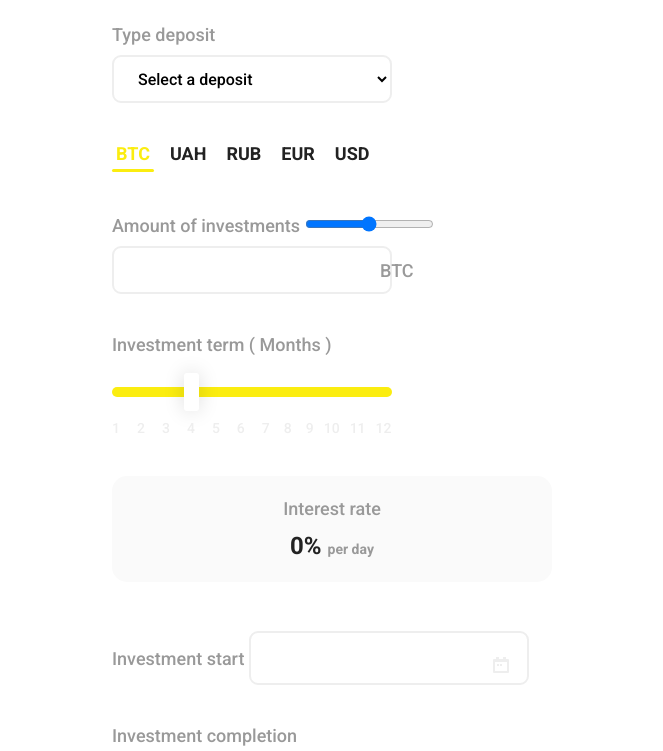
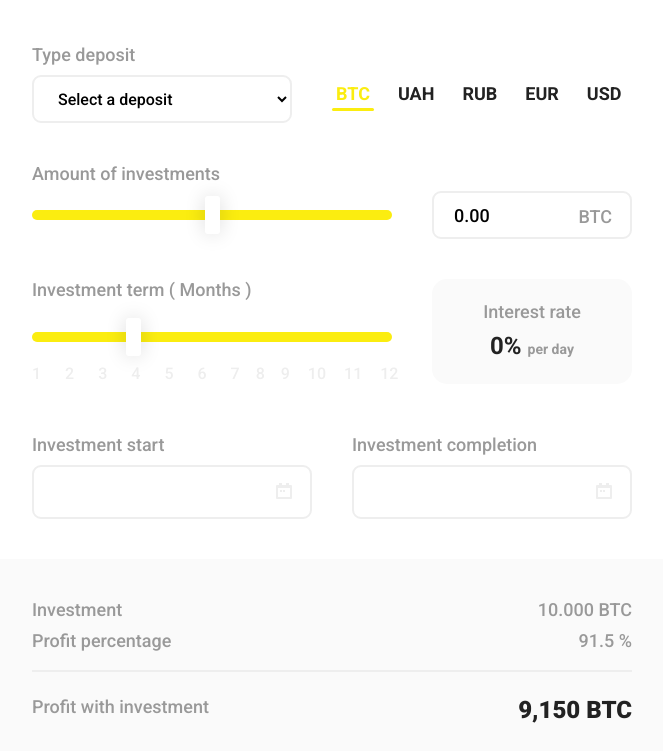
Before and after one commit to NataliiaValko/calculator, a website built with webpack: page src/index.html in a window 1280 px wide. Shown: the part 124-875 px from the top of the page, without its empty margins (308-971 px from the left). Built offline with nearby package versions, Linux system fonts and the light colour scheme.

Commit message:
adds css styles mobile

```diff
--- a/src/index.html
+++ b/src/index.html
@@ -1,5 +1,6 @@
 <!DOCTYPE html>
 <html lang="en">
+
 <head>
   <meta charset="UTF-8" />
   <meta name="viewport" content="width=device-width, initial-scale=1.0" />
@@ -11,6 +12,7 @@
   <!-- <link href="../dist/css/datepicker.min.css" rel="stylesheet" type="text/css"> -->
   <!-- <link rel="stylesheet" href="./css/main.min.css"> -->
 </head>
+
 <body>
   <header class="header">
     <div class="container">
@@ -25,10 +27,11 @@
   <section class="details">
     <div class="container">
       <h2 class="visually-hidden details__title">Deposit details</h2>
-        <form class="details__form-type" name="details-deposit" action="data-deposit.js">
-          <label class="details__label">Type deposit
+      <form class="details__form" name="details-deposit" action="data-deposit.js">
+        <div class="details__type-thumb">
+          <label class="details__label details__label-type">Type deposit
             <!-- <input type="text" name="type" id="type" list="deposit-type"> -->
-            <select class="details__select" size="1" name="type" required>//////////////////
+            <select class="details__select" size="1" name="type" required>
               <!-- <option></option> -->
               <option class="details__option" selected="selected" disabled>Select a deposit</option>
               <option class="details__option" value="Short-term">Short-term</option>
@@ -53,15 +56,20 @@
               <button type="button" class="currency__value">USD</button>
             </li>
           </ul>
+        </div>
         <label class="details__label details__label-amount">Amount of investments
+          <div class="details__input-thumb">
             <input type="range" min="0" max="10000" step="any" name="amount" class="details__amount-rang">
-            <input type="text" name="amount" class="details__amount-input">
+            <input type="text" name="amount" class="details__amount-input" value="0.00">
             <span class="details__amount-currency">BTC</span>
+          </div>
         </label>
-          <label class="details__label">Investment term ( Months )
+        <div class="details__term-thumb">
+          <label class="details__label details__label-term">Investment term ( Months )
             <!-- <div class="single-slider"></div> -->
             <!-- <input type="text" name="term" class="deposit__term-input" list="tickmarks" min="1" max="12" value="4" step="1"> -->
-            <input type="range" name="term" class="details__term-input single-slider" list="tickmarks" min="0" max="11" step="1" value="3">
+            <input type="range" name="term" class="details__term-input single-slider" list="tickmarks" min="0" max="11" step="1"
+              value="3">
             <ul class="tickmarks__list list">
               <li class="tickmarks__item">1</li>
               <li class="tickmarks__item">2</li>
@@ -95,10 +103,12 @@
             <h3 class="details__title">Interest rate</h3>
             <p class="details__text"><span class="details__text--accent">0%</span>per day</p>
           </div>
+        </div>
         <ul class="details__term-list list">
           <li class="details__term-item">
             <label class="details__term-label">Investment start
-                <input type="text" name="start" class="details__term-start datepicker-here" data-position="center center" />
+              <input type="text" name="start" class="details__term-start datepicker-here"
+                data-position="center center" />
               <svg class="calendar" width="16" height="16">
                 <use class="calendar__icon" href="./images/symbol-defs.svg#icon-Calendar"></use>
               </svg>
@@ -106,7 +116,8 @@
           </li>
           <li class="details__term-item">
             <label class="details__term-label">Investment completion
-                <input type="text" name="end" class="details__term-end datepicker-here" data-position="center center" disabled/>
+              <input type="text" name="end" class="details__term-end datepicker-here" data-position="center center"
+                disabled />
               <svg class="calendar" width="16" height="16">
                 <use class="calendar__icon" href="./images/symbol-defs.svg#icon-Calendar"></use>
               </svg>
@@ -160,4 +171,5 @@
   <!-- <script src="./js/jquery.range-min.js"></script> -->
   <!-- <script src="../dist/js/datepicker.min.js"></script> -->
 </body>
+
 </html>
--- a/src/js/datepicker.js
+++ b/src/js/datepicker.js
@@ -9,7 +9,7 @@ const $ = require('jquery')
         containerBuilt = false,
         baseTemplate = '' +
             '<div class="datepicker">' +
-            '<i class="datepicker--pointer"></i>' +
+            // '<i class="datepicker--pointer"></i>' +
             '<nav class="datepicker--nav"></nav>' +
             '<div class="datepicker--content"></div>' +
             '</div>',
@@ -26,7 +26,7 @@ const $ = require('jquery')
             toggleSelected: true,
             keyboardNav: true,
 
-            position: 'bottom left',
+            position: 'top left',
             offset: 12,
 
             view: 'days',
--- a/src/sass/components/_button.scss
+++ b/src/sass/components/_button.scss
@@ -13,4 +13,14 @@
   text-transform: uppercase;
 
   color: $color-text-main;
+
+  @media screen and (min-width: $mobile-secondary) {
+    width: 440px;
+    height: 70px;
+    font-size: 18px;
+  }
+
+  @media screen and (min-width: $mobile-third) {
+    width: 600px;
+  }
 }
--- a/src/sass/components/_container.scss
+++ b/src/sass/components/_container.scss
@@ -13,4 +13,8 @@
   @media screen and (min-width: $mobile-secondary) {
     width: $mobile-secondary;
   }
+
+  @media screen and (min-width: $mobile-third) {
+    width: $mobile-third;
+  }
 }
--- a/src/sass/components/_currency-list.scss
+++ b/src/sass/components/_currency-list.scss
@@ -1,6 +1,13 @@
 .currency__list {
   display: flex;
   margin-bottom: 50px;
+
+  @media screen and (min-width: $mobile-third) {
+    margin-left: 40px;
+    margin-bottom: 0;
+    position: relative;
+    top: 10px;
+  }
 }
 
 .currency__item {
@@ -10,6 +17,10 @@
 
   &:not(:last-child) {
     margin-right: 12px;
+
+    @media screen and (min-width: $mobile-third) {
+      margin-right: 20px;
+    }
   }
 
   &--current {
--- a/src/sass/components/_input-range.scss
+++ b/src/sass/components/_input-range.scss
@@ -1,7 +1,7 @@
 .details__term-input {
   margin-top: 18px;
   margin-bottom: 9px;
-  width: 280px;
+  width: 100%;
   height: 38px;
   display: block;
   padding: 0;
@@ -9,6 +9,10 @@
   line-height: 1.188;
   -webkit-appearance: none;
   appearance: none;
+
+  @media screen and (min-width: $mobile-third) {
+    width: 360px;
+  }
 
   &::-webkit-slider-runnable-track {
     border-radius: 30px;
--- a/src/sass/components/_logo.scss
+++ b/src/sass/components/_logo.scss
@@ -7,6 +7,10 @@
   justify-content: center;
   margin-right: 12px;
   border-radius: 9px;
+
+  @media screen and (min-width: $mobile-third) {
+    margin-right: 20px;
+  }
 }
 
 .logotype__image {
--- a/src/sass/components/_tickmarks-list.scss
+++ b/src/sass/components/_tickmarks-list.scss
@@ -5,16 +5,46 @@
   font-size: 14px;
   //   justify-content: space-between;
 }
+.tickmarks__item {
+  @media screen and (min-width: $mobile-third) {
+    font-size: 16px;
+  }
+}
+
 .tickmarks__item:nth-child(-n + 6) {
   margin-right: 17px;
+
+  @media screen and (min-width: $mobile-secondary) {
+    margin-right: 32px;
+  }
+
+  @media screen and (min-width: $mobile-third) {
+    margin-right: 24px;
+  }
 }
 
 .tickmarks__item:nth-child(-n + 8).tickmarks__item:nth-child(n + 7) {
   margin-right: 14px;
+
+  @media screen and (min-width: $mobile-secondary) {
+    margin-right: 26px;
+  }
+
+  @media screen and (min-width: $mobile-third) {
+    margin-right: 16px;
+  }
 }
 
 .tickmarks__item:nth-child(-n + 11).tickmarks__item:nth-child(n + 9) {
   margin-right: 10px;
+
+  @media screen and (min-width: $mobile-secondary) {
+    margin-right: 26px;
+  }
+
+  @media screen and (min-width: $mobile-third) {
+    margin-right: 18px;
+  }
 }
 
 // .tickmarks__item:nth-child(11) {
--- a/src/sass/layout/_details.scss
+++ b/src/sass/layout/_details.scss
@@ -1,6 +1,23 @@
 .details {
   padding-bottom: 40px;
   padding-top: 40px;
+
+  @media screen and (min-width: $mobile-third) {
+    padding-top: 60px;
+  }
+}
+
+.details__form {
+  width: 100%;
+}
+
+.details__type-thumb {
+  @media screen and (min-width: $mobile-third) {
+    display: flex;
+    width: 100%;
+    align-items: center;
+    margin-bottom: 40px;
+  }
 }
 
 .details__title,
@@ -15,8 +32,15 @@
   display: inline-block;
 }
 
+.details__label-type {
+  margin-bottom: 40px;
+
+  @media screen and (min-width: $mobile-third) {
+    margin-bottom: 0;
+  }
+}
+
 .details__label {
-  margin-bottom: 40px;
 }
 
 .details__select,
@@ -33,34 +57,122 @@
   background-color: transparent;
 }
 
+.details__select {
+  @media screen and (min-width: $mobile-third) {
+    width: 260px;
+  }
+}
+
+.details__input-thumb {
+  display: flex;
+  justify-content: space-between;
+  align-items: center;
+  margin-top: 7px;
+  width: 440px;
+
+  @media screen and (min-width: $mobile-third) {
+    width: 100%;
+  }
+}
+
 .details__amount-rang {
   display: none;
+  width: 240px;
+  height: 38px;
+  // font-size: 16px;
+  // line-height: 1.188;
+  -webkit-appearance: none;
+  appearance: none;
+
+  @media screen and (min-width: $mobile-third) {
+    width: 360px;
+  }
+
+  &::-webkit-slider-runnable-track {
+    border-radius: 30px;
+    height: 10px;
+    border: none;
+    background-color: $color-light-accent;
+  }
+
+  &::-webkit-slider-thumb {
+    -webkit-appearance: none;
+    background-color: $color-light-main;
+    border: none;
+    box-shadow: 0px 0px 20px rgba(0, 0, 0, 0.15);
+    border-radius: 3px;
+    width: 15px;
+    height: 38px;
+    cursor: pointer;
+    margin-top: -14px;
+  }
 
   @media screen and (min-width: $mobile-secondary) {
     display: inline-block;
   }
 }
 
-// .details__amount-input {
-//   position: relative;
-// }
+.details__amount-input {
+  @media screen and (min-width: $mobile-secondary) {
+    width: 160px;
+    margin-top: 0;
+    font-weight: 500;
+    font-size: 14px;
+  }
+
+  @media screen and (min-width: $mobile-third) {
+    width: 200px;
+    font-size: 18px;
+  }
+}
 
 .details__label-amount {
   position: relative;
+  width: 100%;
+  margin-bottom: 40px;
 }
+
+.details__label-term {
+  margin-bottom: 40px;
+
+  @media screen and (min-width: $mobile-secondary) {
+    width: 100%;
+  }
+
+  @media screen and (min-width: $mobile-third) {
+    margin-bottom: 0;
+    width: 360px;
+  }
+}
+
 .details__amount-currency {
   position: absolute;
   top: 70%;
   right: 20px;
   display: block;
   transform: translateY(-50%);
+
+  @media screen and (min-width: $mobile-secondary) {
+    font-size: 14px;
+    right: 15px;
+  }
+
+  @media screen and (min-width: $mobile-third) {
+    font-size: 18px;
+    right: 20px;
+  }
 }
 
 .details__rate {
   background-color: $background-color-attention;
   border-radius: 15px;
   padding: 22px 20px;
-  margin-bottom: 39px;
+  margin-bottom: 40px;
+
+  @media screen and (min-width: $mobile-third) {
+    margin-bottom: 0;
+    width: 200px;
+  }
 }
 
 .details__title {
@@ -69,6 +181,10 @@
   font-size: 18px;
   text-align: center;
   margin-bottom: 13px;
+
+  @media screen and (min-width: $mobile-secondary) {
+    margin-bottom: 10px;
+  }
 }
 
 .details__text {
@@ -92,6 +208,24 @@
   }
 }
 
+.details__term-thumb {
+  @media screen and (min-width: $mobile-third) {
+    display: flex;
+    justify-content: space-between;
+    margin-bottom: 50px;
+  }
+}
+
+.details__term-list {
+  width: 280px;
+
+  @media screen and (min-width: $mobile-third) {
+    width: 100%;
+    display: flex;
+    justify-content: space-between;
+  }
+}
+
 .details__term-start,
 .details__term-end {
   width: 280px;
@@ -100,9 +234,16 @@
   font-weight: 500;
   font-size: 18px;
   color: $color-text-main;
+  background-color: transparent;
   border: 2px solid $color-border;
   border-radius: 9px;
   margin-top: 10px;
+}
+
+.details__term-item {
+  @media screen and (min-width: $mobile-third) {
+    width: 280px;
+  }
 }
 
 .details__term-item .details__term-label {
@@ -120,4 +261,8 @@
 
 .details__term-item:not(:last-child) {
   margin-bottom: 40px;
+
+  @media screen and (min-width: $mobile-third) {
+    margin-bottom: 0;
+  }
 }
--- a/src/sass/layout/_header.scss
+++ b/src/sass/layout/_header.scss
@@ -11,7 +11,10 @@
       width: 370px;
       font-size: 28px;
     }
+
+    @media screen and (min-width: $mobile-third) {
+      width: 450px;
+      font-size: 36px;
+    }
   }
 }
-
-//370px
--- a/src/sass/layout/_result.scss
+++ b/src/sass/layout/_result.scss
@@ -20,10 +20,18 @@
 
 .result__item-amount {
   margin-bottom: 13px;
+
+  @media screen and (min-width: $mobile-secondary) {
+    margin-bottom: 10px;
+  }
 }
 
 .result__item-percent {
   margin-bottom: 42px;
+
+  @media screen and (min-width: $mobile-secondary) {
+    margin-bottom: 45px;
+  }
 }
 
 .result__amount-text,
@@ -40,6 +48,10 @@
 .result__total-value {
   font-weight: 900;
   color: $color-text-main;
+
+  @media screen and (min-width: $mobile-third) {
+    font-size: 24px;
+  }
 }
 
 .result__percent {
```
Lines whose indentation alone changed are shown as unchanged.
